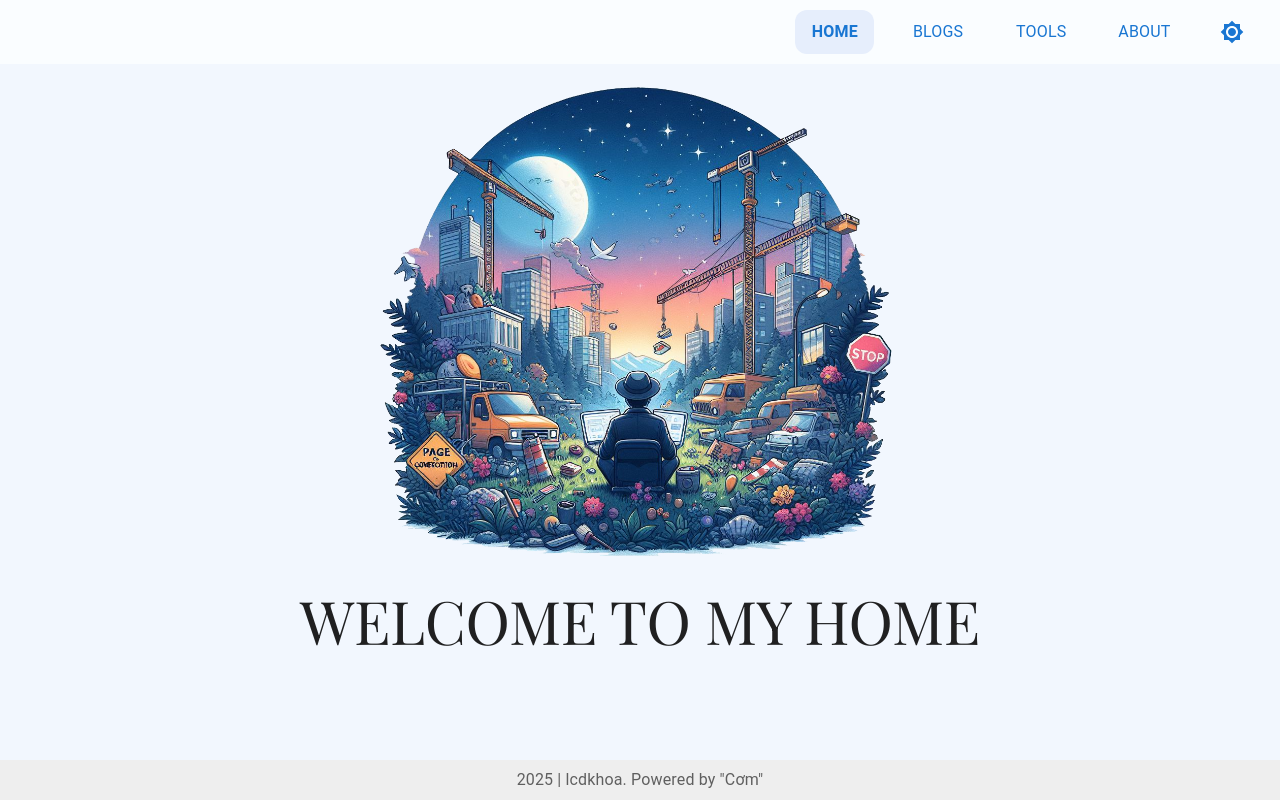
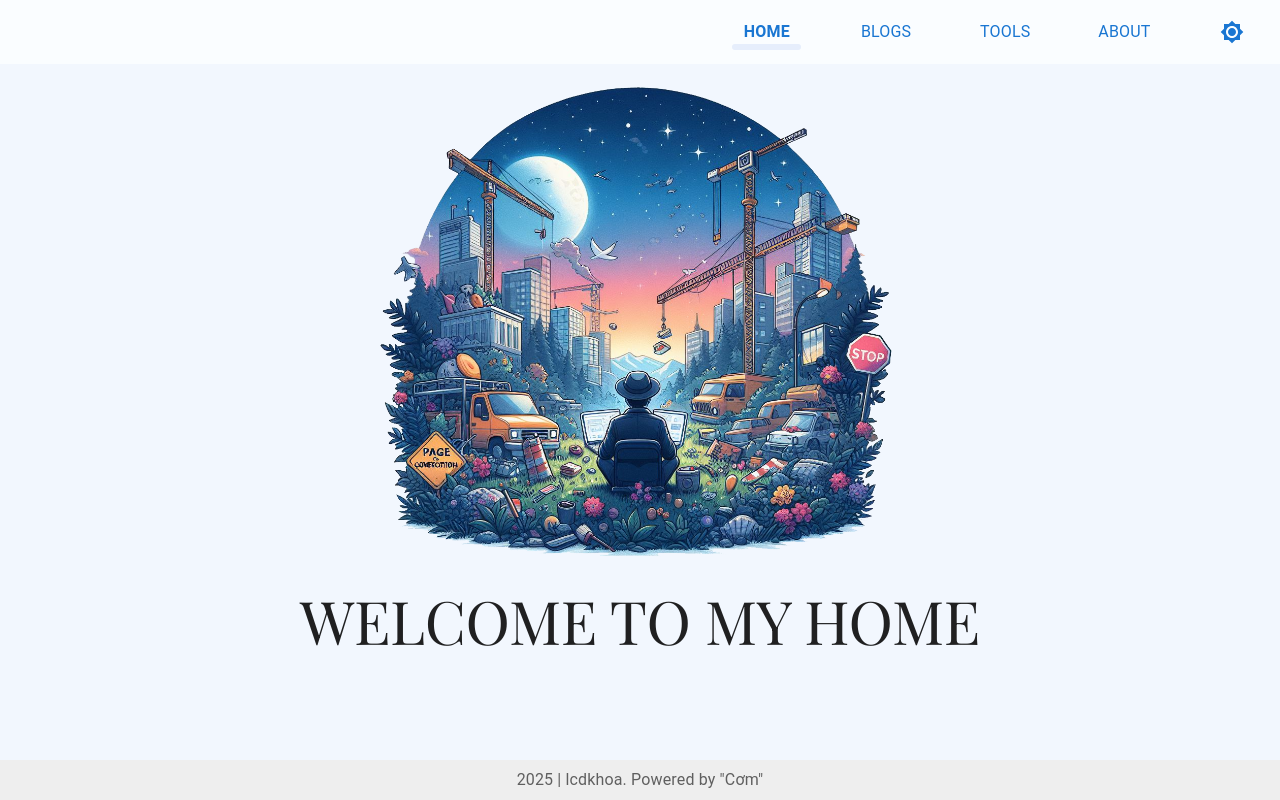
Before and after one commit to lcdkhoa/mayguy_onethreefive_nextgen_nextjs, a Next.js app: page / in a window 1280 px wide. Built offline with nearby package versions, Linux system fonts and the light colour scheme.

Commit message:
update: added transition effect between sections

```diff
--- a/src/components/Header.tsx
+++ b/src/components/Header.tsx
@@ -6,7 +6,7 @@ import { color } from '@/styles/color';
 import { Bedtime, BrightnessHigh } from '@mui/icons-material';
 import { Box, Toolbar, Typography } from '@mui/material';
 import { usePathname } from 'next/navigation';
-import { useEffect, useState } from 'react';
+import { useEffect, useRef, useState } from 'react';
 
 import ButtonWithLink from './Buttons/ButtonWithLink';
 import IconButtonWrapper from './Buttons/IconButton';
@@ -15,6 +15,8 @@ const Header = () => {
 	const { theme, toggleTheme } = useTheme();
 	const [sectionList, setSectionList] = useState(sections);
 	const pathname = usePathname();
+	const [indicatorStyle, setIndicatorStyle] = useState({ left: 0, width: 0 });
+	const buttonRefs = useRef<(HTMLButtonElement | null)[]>([]);
 
 	useEffect(() => {
 		const matched = sections.find((section) => section.path === pathname);
@@ -29,30 +31,63 @@ const Header = () => {
 		}
 	}, [pathname]);
 
+	useEffect(() => {
+		const activeIndex = sectionList.findIndex((section) => section.isSelected);
+		if (activeIndex !== -1 && buttonRefs.current[activeIndex]) {
+			const rect = buttonRefs.current[activeIndex]!.getBoundingClientRect();
+			const parentRect = buttonRefs.current[0]!.parentElement!.getBoundingClientRect();
+			setIndicatorStyle({
+				left: rect.left - parentRect.left,
+				width: rect.width,
+			});
+		}
+	}, [sectionList]);
+
 	return (
 		<Toolbar
-			sx={{ gap: 3, backgroundColor: theme === 'light' ? color.light.background.header : color.dark.background.header }}
+			sx={{
+				gap: 3,
+				backgroundColor: theme === 'light' ? color.light.background.header : color.dark.background.header,
+				position: 'relative',
+				minHeight: 64,
+			}}
 		>
 			<Box sx={{ flexGrow: 1 }} />
-			{sectionList.map((section) => (
+			<Box sx={{ display: 'flex', position: 'relative', alignItems: 'center' }}>
+				<Box
+					sx={{
+						position: 'absolute',
+						left: `calc(${indicatorStyle.left}px + 25px)`,
+						bottom: 4,
+						width: `calc(${indicatorStyle.width}px - 50px)`,
+						height: 6,
+						borderRadius: 3,
+						background: '#e6eefc',
+						transition: 'left 0.3s cubic-bezier(.4,1.6,.6,1), width 0.3s cubic-bezier(.4,1.6,.6,1)',
+						zIndex: 0,
+					}}
+				/>
+				{sectionList.map((section, index) => (
 					<ButtonWithLink
 						focusRipple
 						key={section.title}
 						url={section.path}
 						onTarget={false}
-					{...(section.isSelected && {
-						sx: {
-							background: '#e6eefc',
+						ref={(el) => {
+							buttonRefs.current[index] = el;
+						}}
+						sx={{
+							zIndex: 1,
+							background: section.isSelected ? 'transparent' : 'none',
 							borderRadius: '12px',
 							p: 1.2,
-						},
-					})}
+						}}
 					>
 						<Typography
 							variant="body1"
 							color="primary"
 							sx={{
-							minWidth: 60,
+								minWidth: 100,
 								transition: 'font-weight 0.2s',
 								fontWeight: section.isSelected ? 700 : 400,
 								'&:hover': {
@@ -64,8 +99,9 @@ const Header = () => {
 						</Typography>
 					</ButtonWithLink>
 				))}
+			</Box>
 			<IconButtonWrapper onClick={toggleTheme} color="inherit">
-				{theme === 'dark' ? <Bedtime color="primary" /> : <BrightnessHigh color="primary" />}{' '}
+				{theme === 'dark' ? <Bedtime color="primary" /> : <BrightnessHigh color="primary" />}
 			</IconButtonWrapper>
 		</Toolbar>
 	);
```
Lines whose indentation alone changed are shown as unchanged.
